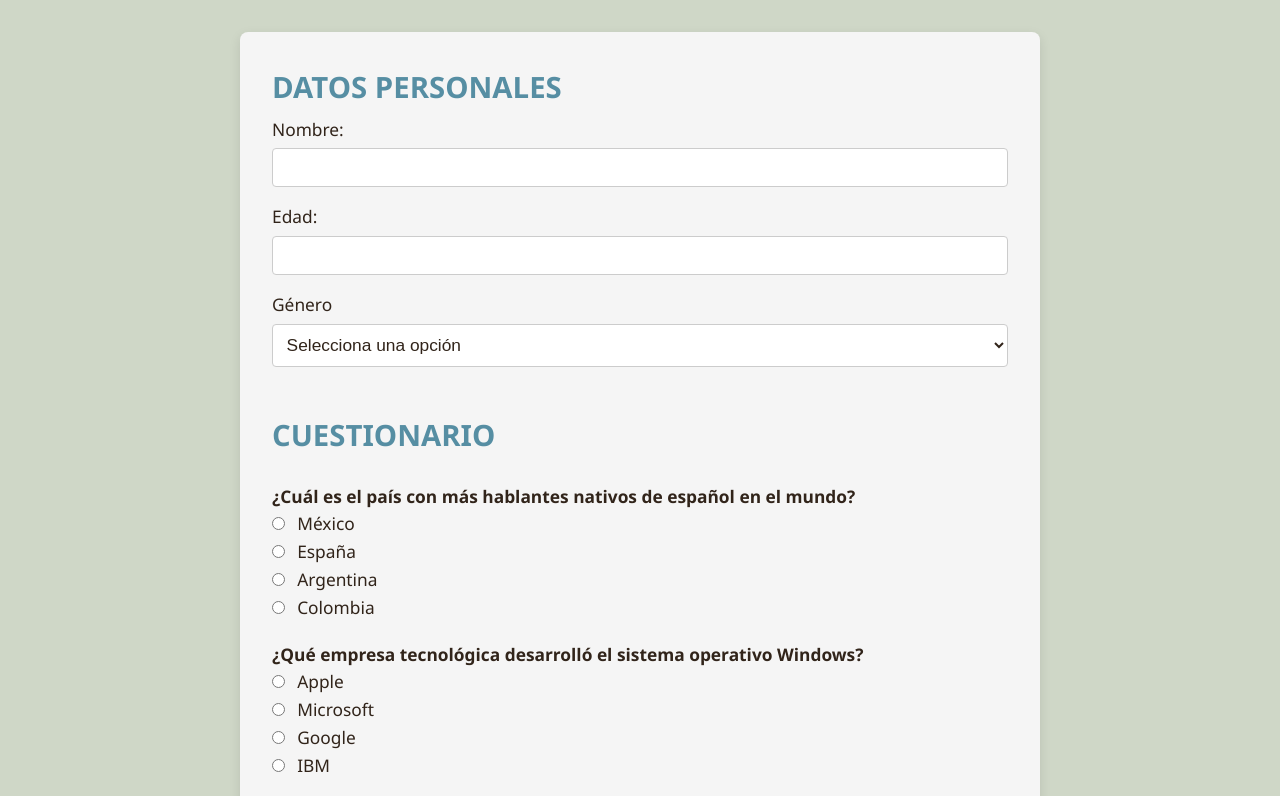
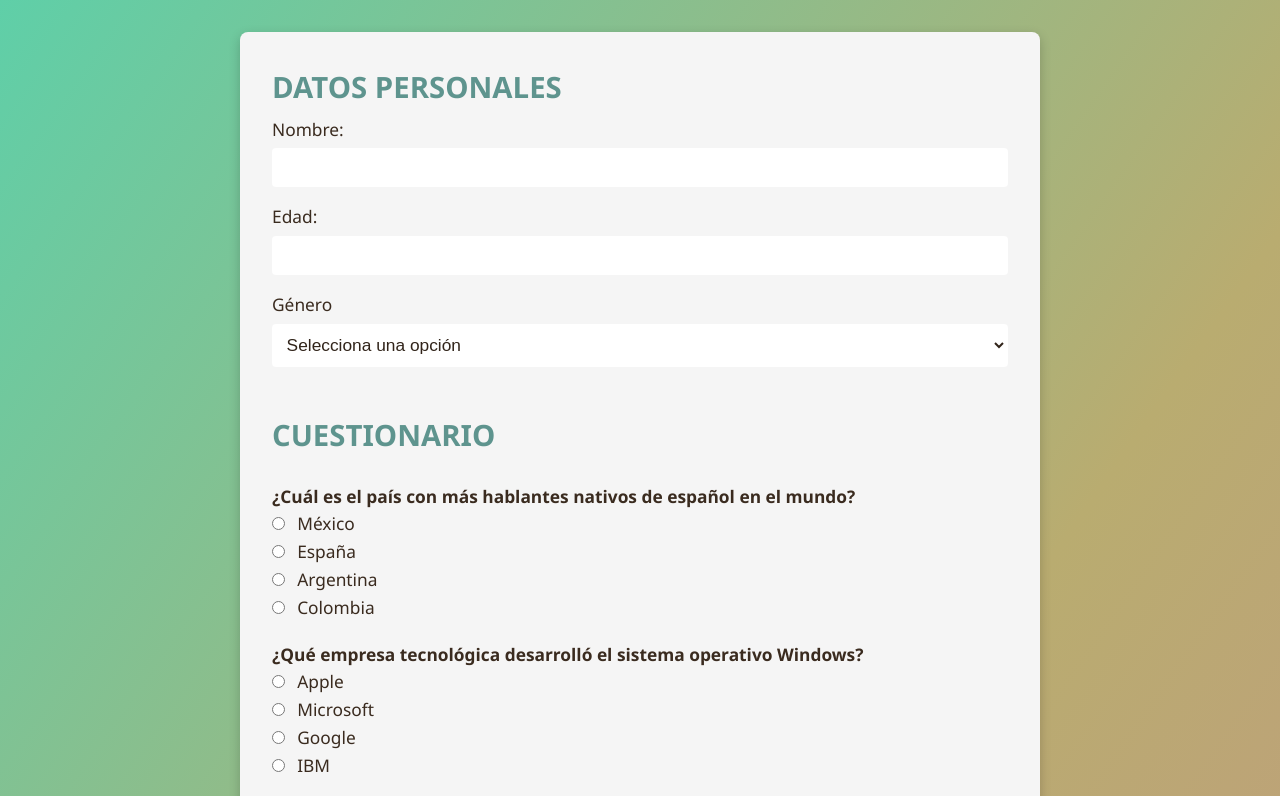
Before and after one commit to RomanACU/M2_QUIZ, a plain HTML site: page index.html in a window 1280 px wide. Shown: the top 796 px of the page. Drawn offline with Linux system fonts and the light colour scheme.

Commit message:
Add files via upload

```diff
--- a/color.css
+++ b/color.css
@@ -5,11 +5,19 @@
 }
 
 body {
+    width: 100%;
+    color: #3a2b1f;
+}
+
+main {
+    width: 100%;
+    padding: 2rem;
     font-family: 'Segoe UI', sans-serif;
-    background-color: #CFD7C7;
-    padding: 2rem;
+    display: flex;
+    justify-content: center;
+    align-items: center;
     line-height: 1.6;
-    color: #31241a;
+    background: linear-gradient(125deg, #5fcfa8, #b9ac70, #c68e89);
 }
 
 form {
@@ -17,7 +25,7 @@ form {
     margin: auto;
     background-color: whitesmoke;
     border-radius: 8px;
-    box-shadow: 0 4px 12px rgba(0, 0, 0, 0.1);
+    box-shadow: 0 4px 12px rgba(0, 0, 0, 0.2);
     padding: 2rem;
 }
 
@@ -29,13 +37,17 @@ fieldset {
 legend {
     font-size: clamp(1rem, 0.5rem + 1.667vw, 2rem);
     font-weight: bold;
-    color: #568EA3;
+    color: #5E948E;
     margin-bottom: .3rem;
 }
 
 label {
     font-size: clamp(0.875rem, 0.75rem + 0.417vw, 1.125rem);
-    font-weight: 500;
+    font-weight: normal;
+}
+
+section {
+    width: 100%;
 }
 
 input[type="text"],
@@ -46,7 +58,7 @@ textarea {
     padding: 0.6rem;
     margin-top: 0.3rem;
     margin-bottom: 1rem;
-    border: 1px solid #ccc;
+    border: 1px solid transparent;
     border-radius: 4px;
     font-size: 1rem;
     color: #31241a;
@@ -81,7 +93,7 @@ select {
     padding: 0.6rem;
     margin-top: 0.3rem;
     margin-bottom: 1rem;
-    border: 1px solid #ccc;
+    border: 1px solid transparent;
     border-radius: 4px;
     font-size: clamp(0.875rem, 0.75rem + 0.417vw, 1.125rem);
     color: #31241a;
@@ -93,7 +105,7 @@ select option {
 }
 
 input[type="button"] {
-    background-color: #2292A4;
+    background-color: #365DE5;
     color: white;
     padding: 0.8rem 1.5rem;
     border: 1px solid transparent;
@@ -105,8 +117,8 @@ input[type="button"] {
 
 input[type="button"]:hover {
     background-color: #ececec;
-    color: #2292A4;
-    border: 1px solid #2292A4;
+    color: #365DE5;
+    border: 1px solid #365DE5;
 }
 
 form .botones {
--- a/index.html
+++ b/index.html
@@ -8,7 +8,9 @@
   </head>
 
   <body>
+    <main>
       <form action="post">
+        <section class="datos">
           <fieldset>
             <legend>DATOS PERSONALES</legend>
             <label for="nombre">Nombre: </label>
@@ -32,7 +34,8 @@
               <option value="prefiero-no-decirlo">Prefiero no decirlo</option>
             </select>
           </fieldset>
-
+        </section>
+        <section class="quiz">
           <fieldset>
             <legend>CUESTIONARIO</legend>
             <p>
@@ -48,12 +51,24 @@
             <label for="mexico">México</label><br />
             <input type="radio" id="espana" name="lenguaje" value="España" />
             <label for="espana">España</label><br />
-        <input type="radio" id="argentina" name="lenguaje" value="Argentina" />
+            <input
+              type="radio"
+              id="argentina"
+              name="lenguaje"
+              value="Argentina"
+            />
             <label for="argentina">Argentina</label><br />
-        <input type="radio" id="colombia" name="lenguaje" value="Colombia" />
+            <input
+              type="radio"
+              id="colombia"
+              name="lenguaje"
+              value="Colombia"
+            />
             <label for="colombia">Colombia</label>
 
-        <p>¿Qué empresa tecnológica desarrolló el sistema operativo Windows?</p>
+            <p>
+              ¿Qué empresa tecnológica desarrolló el sistema operativo Windows?
+            </p>
             <input type="radio" id="apple" name="tecnologia" value="Apple" />
             <label for="apple">Apple</label><br />
             <input
@@ -112,7 +127,8 @@
               name="sigla"
               value="Hyperlink Text Management Language"
             />
-        <label for="hyperlink">Hyperlink Text Management Language</label><br />
+            <label for="hyperlink">Hyperlink Text Management Language</label
+            ><br />
             <input
               type="radio"
               id="transfer"
@@ -143,15 +159,32 @@
             </p>
             <input type="radio" id="samsung" name="movil" value="Samsung" />
             <label for="samsung">Samsung</label><br />
-        <input type="radio" id="apple" name="movil" value="Apple" required />
+            <input
+              type="radio"
+              id="apple"
+              name="movil"
+              value="Apple"
+              required
+            />
             <label for="apple">Apple</label><br />
             <input type="radio" id="nokia" name="movil" value="Nokia" />
             <label for="nokia">Nokia</label><br />
-        <input type="radio" id="blackberry" name="movil" value="BlackBerry" />
+            <input
+              type="radio"
+              id="blackberry"
+              name="movil"
+              value="BlackBerry"
+            />
             <label for="blackberry">BlackBerry</label>
 
             <p>¿Cuáles son las tecnologías para el frontend?</p>
-        <input type="checkbox" id="html" name="movil" value="HTML" required />
+            <input
+              type="checkbox"
+              id="html"
+              name="movil"
+              value="HTML"
+              required
+            />
             <label for="html">HTML</label><br />
             <input type="checkbox" id="python" name="movil" value="Python" />
             <label for="python">Python</label><br />
@@ -169,9 +202,21 @@
               required
             />
             <label for="windows">Windows</label><br />
-        <input type="checkbox" id="macos" name="movil" value="macOS" required />
+            <input
+              type="checkbox"
+              id="macos"
+              name="movil"
+              value="macOS"
+              required
+            />
             <label for="macos">macOS</label><br />
-        <input type="checkbox" id="linux" name="movil" value="Linux" required />
+            <input
+              type="checkbox"
+              id="linux"
+              name="movil"
+              value="Linux"
+              required
+            />
             <label for="linux">Linux</label><br />
             <input
               type="checkbox"
@@ -183,7 +228,8 @@
             <label for="android">Android</label>
 
             <p>
-          ¿Cuáles de los siguientes son servicios de almacenamiento en la nube?
+              ¿Cuáles de los siguientes son servicios de almacenamiento en la
+              nube?
             </p>
             <input
               type="checkbox"
@@ -218,7 +264,8 @@
             />
             <label for="icloud">iCloud</label>
           </fieldset>
-
+        </section>
+        <section class="comentario">
           <fieldset>
             <legend>COMENTARIOS</legend>
             <p><label for="comentario">Deja un comentario:</label></p>
@@ -234,6 +281,8 @@
             <input type="button" value="Siguiente" />
             <input type="button" value="Enviar" />
           </div>
+        </section>
       </form>
+    </main>
   </body>
 </html>
```
Lines whose indentation alone changed are shown as unchanged.
